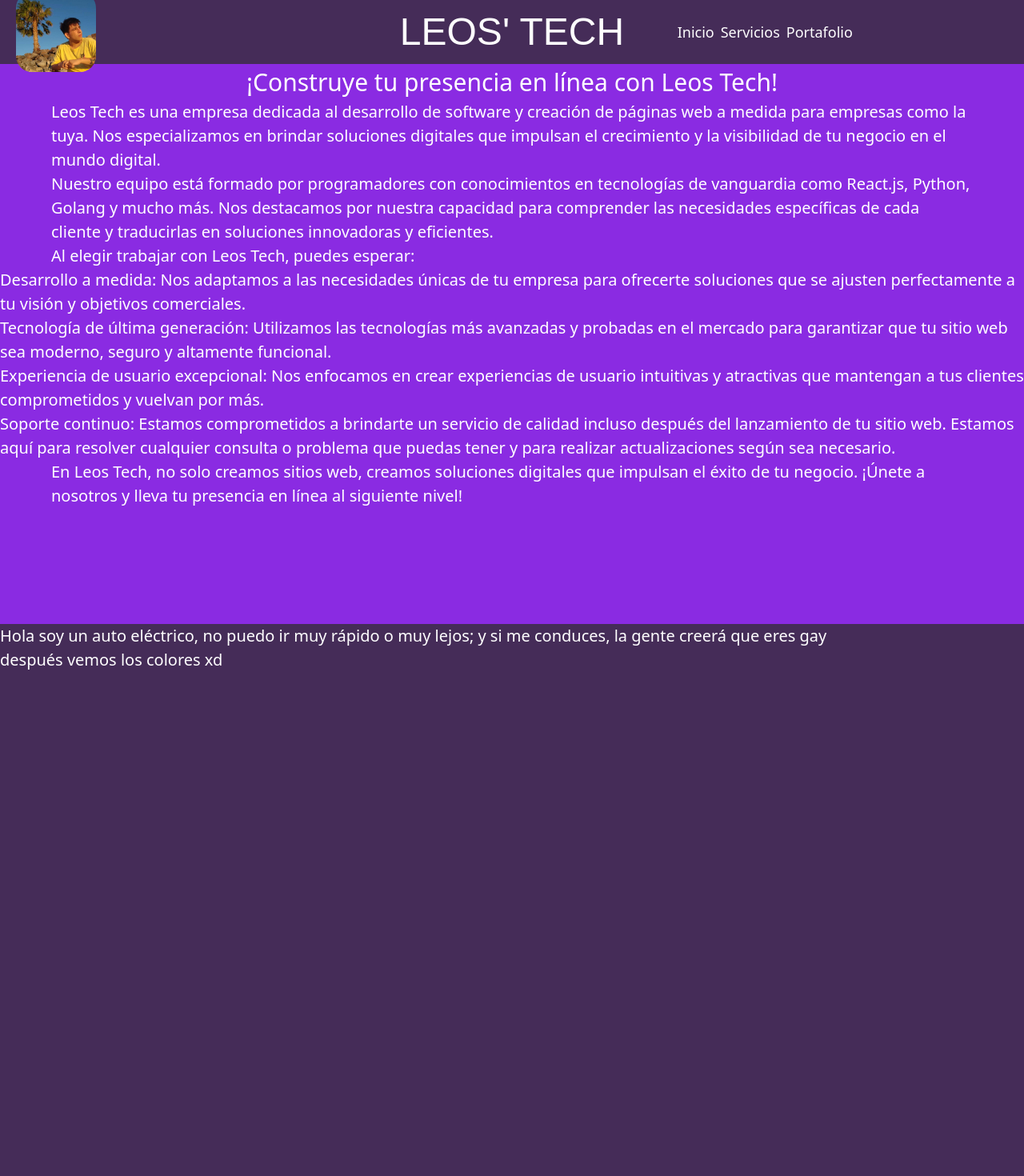
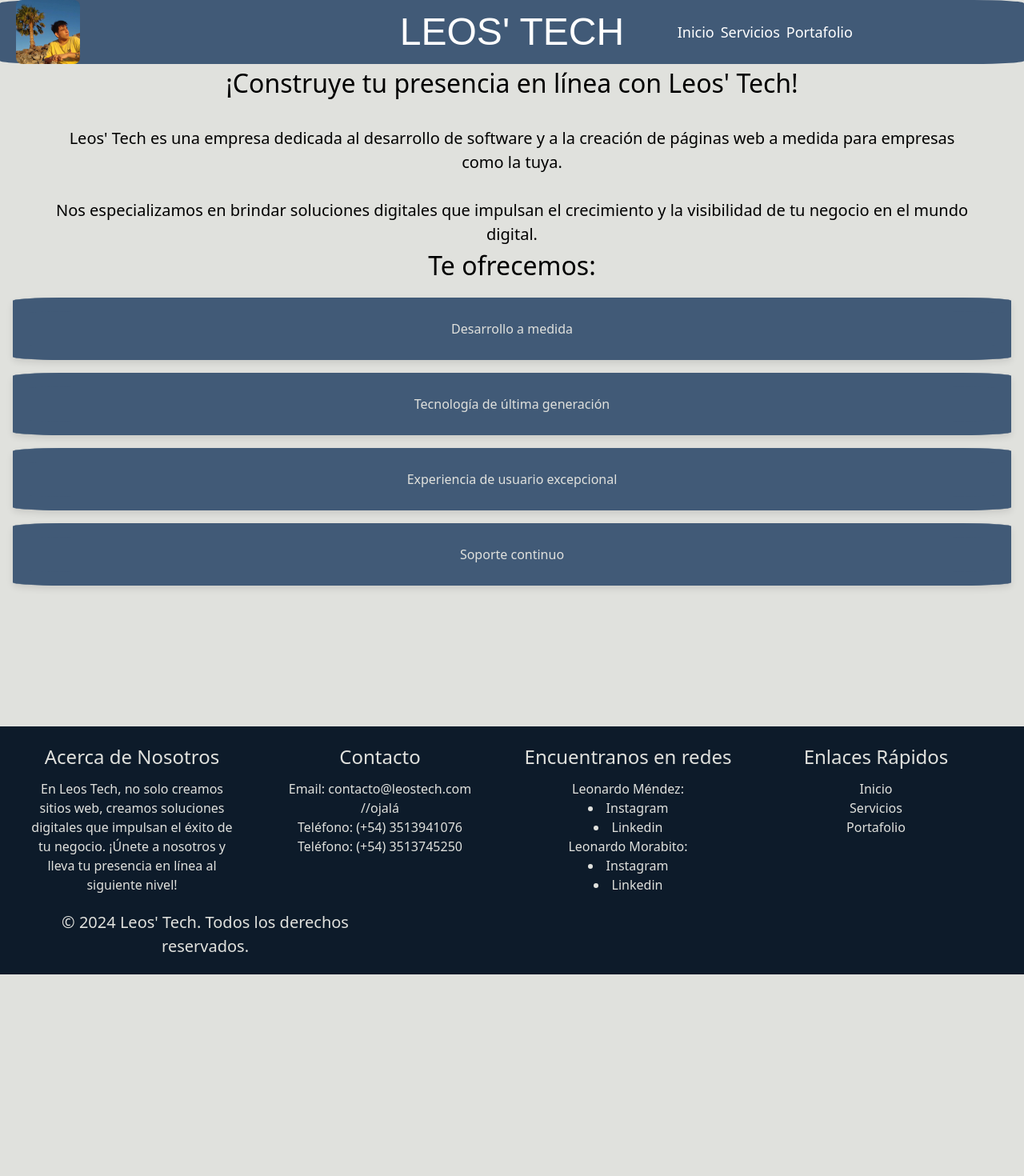
Before and after one commit to LeonardoMendezR/leos-tech, a React (Vite) app in the folder Frontend/: page / in a window 1280 px wide. Shown: the top 1470 px of the page at 80% size. After the commit the page ends 1218 px from the top, so only its background shows below. Built offline with nearby package versions, Linux system fonts and the light colour scheme.

Commit message:
cambio en el front

```diff
--- a/Frontend/src/Components/Footer.jsx
+++ b/Frontend/src/Components/Footer.jsx
@@ -1,17 +1,54 @@
-import {Link} from "react-router-dom";
 import "./Styles.css";
 import React from "react";
 
 const Footer = () => {
     return (
-        <div className="Footer">
-            <div className="externFooter">
-                <div className="linksFooter">
-                        <h4>Hola soy un auto eléctrico, no puedo ir muy rápido o muy lejos; y si me conduces, la gente creerá que eres gay</h4>
+        <footer className="site-footer">
+            <div className="container">
+                <div className="footer-content">
+                    <div className="footer-section about">
+                        <h2>Acerca de Nosotros</h2>
+                        <p> En Leos Tech, no solo creamos sitios web, creamos soluciones digitales
+                            que impulsan el éxito de tu negocio. ¡Únete a nosotros y lleva tu
+                            presencia en línea al siguiente nivel!</p>
+                    </div>
+
+                    <div className="footer-section contact">
+                        <h2>Contacto</h2>
+                        <p>Email: contacto@leostech.com //ojalá</p>
+                        <p>Teléfono: (+54) 3513941076</p>
+                        <p>Teléfono: (+54) 3513745250</p>
+                    </div>
+                    <div className="footer-section social">
+                        <h2>Encuentranos en redes</h2>
+                        <ul className="listStylesFooter">Leonardo Méndez:</ul>
+                        <li><a href="https://www.instagram.com/leonardo.mendez_/" target="_blank">Instagram</a></li>
+                        <li><a href="linkedin.com/in/leonardo-tomás-méndez-rodríguez-0108b9214/"
+                               target="_blank">Linkedin</a></li>
+
+                        <ul className="listStylesFooter">Leonardo Morabito:</ul>
+                        <li><a href="instagram.com/leo_morabito_2002/" target="_blank">Instagram</a></li>
+                        <li><a href="linkedin.com/in/leonardo-morabito/" target="_blank">Linkedin</a></li>
+                    </div>
+
+                    <div className="footer-section links">
+                        <h2>Enlaces Rápidos</h2>
+                        <ul>
+                            <li><a href="/">Inicio</a></li>
+                            <li><a href="/service">Servicios</a></li>
+                            <li><a href="/portfolio">Portafolio</a></li>
+
+                        </ul>
+                    </div>
+
                 </div>
-                después vemos los colores xd
+
+                <div className="footer-bottom">
+                    <p>&copy; 2024 Leos' Tech. Todos los derechos reservados.</p>
+                </div>
             </div>
-        </div>
+        </footer>
+
     )
 }
 export default Footer;
--- a/Frontend/src/Components/Home.jsx
+++ b/Frontend/src/Components/Home.jsx
@@ -1,53 +1,78 @@
-import React from "react";
+import React, {useState} from "react";
 import "./Styles.css";
 
+
 const Home = () => {
+    const [expanded1, setExpanded1] = useState(false);
+    const [expanded2, setExpanded2] = useState(false);
+    const [expanded3, setExpanded3] = useState(false);
+    const [expanded4, setExpanded4] = useState(false);
+
+    const toggleExpand1 = () => {
+        setExpanded1(!expanded1);
+    };
+    const toggleExpand2 = () => {
+        setExpanded2(!expanded2);
+    };
+    const toggleExpand3 = () => {
+        setExpanded3(!expanded3);
+    };
+    const toggleExpand4 = () => {
+        setExpanded4(!expanded4);
+    };
     return (
         <div className="body-div">
             <div className="clearfix">
-                <h1 className="bigTitle">¡Construye tu presencia en línea con Leos Tech!</h1>
-                <p>
-                    Leos Tech es una empresa dedicada al desarrollo de software y creación
-                    de páginas web a medida para empresas como la tuya. Nos especializamos
-                    en brindar soluciones digitales que impulsan el crecimiento y la
-                    visibilidad de tu negocio en el mundo digital.
-                </p>
-                <p>
-                    Nuestro equipo está formado por programadores con conocimientos en
-                    tecnologías de vanguardia como React.js, Python, Golang y mucho más.
-                    Nos destacamos por nuestra capacidad para comprender las necesidades
-                    específicas de cada cliente y traducirlas en soluciones innovadoras y
-                    eficientes.
-                </p>
-                <p>Al elegir trabajar con Leos Tech, puedes esperar:</p>
-                <ul>
-                    <li>
-                        Desarrollo a medida: Nos adaptamos a las necesidades únicas de tu
+                <h1 className="bigTitle">¡Construye tu presencia en línea con Leos' Tech!</h1>
+
+                <p><br/>Leos' Tech es una empresa dedicada al desarrollo de software y a la creación
+                    de páginas web a medida para empresas como la tuya.<br/>
+                    <br/>
+                    Nos especializamos en brindar soluciones digitales que impulsan el crecimiento y la
+                    visibilidad de tu negocio en el mundo digital.</p>
+
+                <h2 className="bigTitle">Te ofrecemos:</h2>
+
+                <div className={`contenedor ${expanded1 ? 'expandido' : ''}`} onClick={toggleExpand1}>
+                    <div className="title">Desarrollo a medida</div>
+                    {expanded1 && (
+                        <div className="contenido">
+                            Nos adaptamos a las necesidades únicas de tu
                             empresa para ofrecerte soluciones que se ajusten perfectamente a tu
                             visión y objetivos comerciales.
-                    </li>
-                    <li>
-                        Tecnología de última generación: Utilizamos las tecnologías más
+                        </div>
+                    )}
+                </div>
+                <div className={`contenedor ${expanded2 ? 'expandido' : ''}`} onClick={toggleExpand2}>
+                    <div className="title">Tecnología de última generación</div>
+                    {expanded2 && (
+                        <div className="contenido">
+                            Utilizamos las tecnologías más
                             avanzadas y probadas en el mercado para garantizar que tu sitio web
                             sea moderno, seguro y altamente funcional.
-                    </li>
-                    <li>
-                        Experiencia de usuario excepcional: Nos enfocamos en crear
-                        experiencias de usuario intuitivas y atractivas que mantengan a tus
+                        </div>
+                    )}
+                </div>
+                <div className={`contenedor ${expanded3 ? 'expandido' : ''}`} onClick={toggleExpand3}>
+                    <div className="title">Experiencia de usuario excepcional</div>
+                    {expanded3 && (
+                        <div className="contenido">
+                            Nos enfocamos en crear experiencias de usuario intuitivas y atractivas que mantengan a tus
                             clientes comprometidos y vuelvan por más.
-                    </li>
-                    <li>
-                        Soporte continuo: Estamos comprometidos a brindarte un servicio de
+                        </div>
+                    )}
+                </div>
+                <div className={`contenedor ${expanded4 ? 'expandido' : ''}`} onClick={toggleExpand4}>
+                    <div className="title">Soporte continuo</div>
+                    {expanded4 && (
+                        <div className="contenido">
+                            Estamos comprometidos a brindarte un servicio de
                             calidad incluso después del lanzamiento de tu sitio web. Estamos
                             aquí para resolver cualquier consulta o problema que puedas tener y
                             para realizar actualizaciones según sea necesario.
-                    </li>
-                </ul>
-                <p>
-                    En Leos Tech, no solo creamos sitios web, creamos soluciones digitales
-                    que impulsan el éxito de tu negocio. ¡Únete a nosotros y lleva tu
-                    presencia en línea al siguiente nivel!
-                </p>
+                        </div>
+                    )}
+                </div>
             </div>
         </div>
     );
--- a/Frontend/src/Components/Service.jsx
+++ b/Frontend/src/Components/Service.jsx
@@ -4,6 +4,12 @@ const Service = () => {
     return (
         <div className="body-div">
             <h1>Service</h1>
+            Nuestro equipo está formado por programadores con conocimientos en
+            tecnologías de vanguardia como React.js, Python, Golang y mucho más.
+            Nos destacamos por nuestra capacidad para comprender las necesidades
+            específicas de cada cliente y traducirlas en soluciones innovadoras y
+            eficientes.
+
         </div>
     )
 
--- a/Frontend/src/Components/Styles.css
+++ b/Frontend/src/Components/Styles.css
@@ -1,22 +1,15 @@
 /*@import "~bootstrap/scss/bootstrap";*/
 
-body {
-    font-size: 20px;
-}
 
-.body-div {
-    height: 700px;
-    background-color: blueviolet;
-    color: white
-}
-
+/*Header*/
 .externDiv {
     height: 10vh;
     display: flex;
     justify-content: space-between;
     z-index: 50;
-    color: rgb(253, 253, 253);
-    background-color: rgb(69, 44, 88);
+    color: #ffffff;
+    background-color: rgb(65, 90, 119);
+    border-radius: 5%;
     @media (min-width: 1024px) {
         padding-top: 5rem;
         padding-bottom: 5rem;
@@ -33,7 +26,7 @@ body {
 .image {
     height: 5em;
     width: 5em;
-    border-radius: 20px;
+    border-radius: 10%;
 }
 
 .linksDiv {
@@ -52,16 +45,20 @@ body {
     font-weight: normal;
     display: flex; /* revisar*/
 }
-.name{
+
+.name {
     flex: 1;
     display: flex;
     justify-content: center;
     align-items: center;
     font-family: "Bernard MT Condensed", arial, serif;
     font-size: xxx-large;
+
 }
+
 .listDiv {
     flex: 10;
+
 }
 
 .listStyles {
@@ -70,31 +67,107 @@ body {
     font-size: 18px;
 
 }
-
-.style-text {
-    display: flex;
-    flex-direction: column;
-
-}
-
+/*home*/
 .bigTitle {
-    font-size: 30px;
+    font-size: 2em;
     text-align: center;
 }
 
 p {
-    text-align: left;
+    font-size: 20px;
+    text-align: center;
     padding-left: 5%;
     padding-right: 5%;
-}
-.Footer{
-    background-color: #452c58;
-    margin-bottom: 20em;
-    padding-bottom: 50em;
-    color: white;
-}
-.externFooter{
 
 }
-.linksFooter{
+
+.contenedor {
+    border: 1px solid #415a77;
+    border-radius: 5%;
+    padding: 16px;
+    margin: 16px;
+    text-align: center;
+    background-color: #415a77;
+    box-shadow: 0 4px 8px rgba(0, 0, 0, 0.1);
+
 }
+
+.expandido {
+    height: 50%;
+    border-radius: 5%;
+}
+
+.title {
+    background-color: #415a77;
+    border-radius: 5%;
+    padding: 10px;
+    text-align: center;
+    color: #e0e1dd;
+
+}
+
+.contenido {
+    background-color: #778da9;
+    padding: 10px;
+    border-radius: 5%;
+    color: #e0e1dd;
+    text-shadow: black;
+}
+body {
+    background-color: #e0e1dd;
+}
+
+.body-div {
+    height: 700px;
+    background-color: #e0e1dd;
+    color: #000000;
+    margin-bottom: 10%; /* Ajusta según la altura de tu footer */
+}
+.site-footer {
+    background-color: #0d1b2a;
+    color: #e0e1dd;
+    padding: 20px;
+    text-align: center;
+    position: relative; /* Cambia a relative en lugar de fixed */
+    width: 100%;
+}
+
+.container {
+    display: flex;
+    flex-wrap: wrap;
+    justify-content: space-between;
+}
+/*footer*/
+.footer-content {
+    display: flex;
+    width: 100%;
+}
+
+.footer-section {
+    flex: 2;
+    margin-right: 20px;
+}
+
+.footer-section h2 {
+    font-size: 1.5rem;
+    margin-bottom: 10px;
+}
+
+.footer-section p {
+    font-size: 1rem;
+}
+
+.footer-section ul {
+    list-style: none;
+    padding: 0;
+}
+
+.footer-section a {
+    color: #e0e1dd;
+    text-decoration: none;
+}
+
+.footer-bottom {
+    margin-top: 20px;
+    text-align: left;
+}
```
Lines whose indentation alone changed are shown as unchanged.
